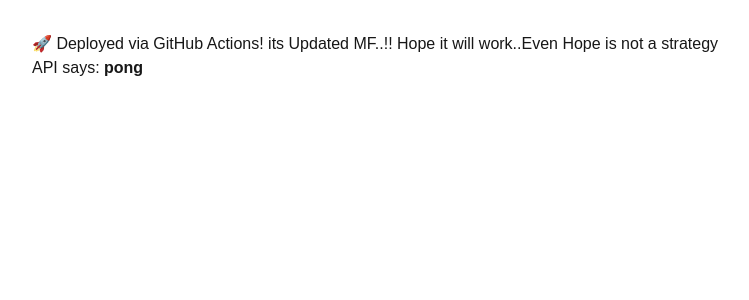
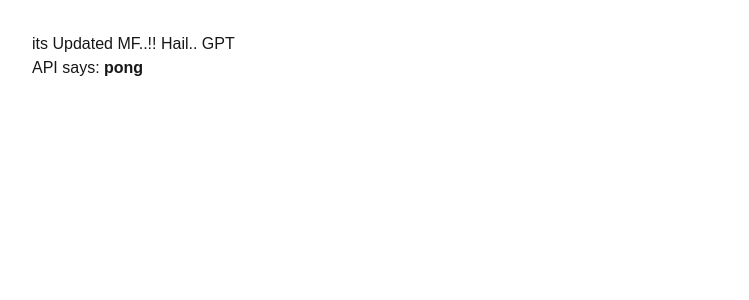
Before and after one commit to grudge007/nextjs-cicd-test, a Next.js app: page / in a window 1280 px wide. Shown: the top 300 px of the page, without its empty margins (0-749 px from the left). Built offline with nearby package versions, Linux system fonts and the light colour scheme.

Commit message:
Haill..GPT

```diff
--- a/app/page.tsx
+++ b/app/page.tsx
@@ -13,7 +13,7 @@
 
   return (
     <main style={{ padding: '2rem', fontFamily: 'sans-serif' }}>
-      <h1>🚀 Deployed via GitHub Actions! its Updated MF..!! Hope it will work..Even Hope is not a strategy</h1>
+      <h1>its Updated MF..!! Hail.. GPT</h1>
       <p>
         API says: <strong>{pong}</strong>
       </p>
```
